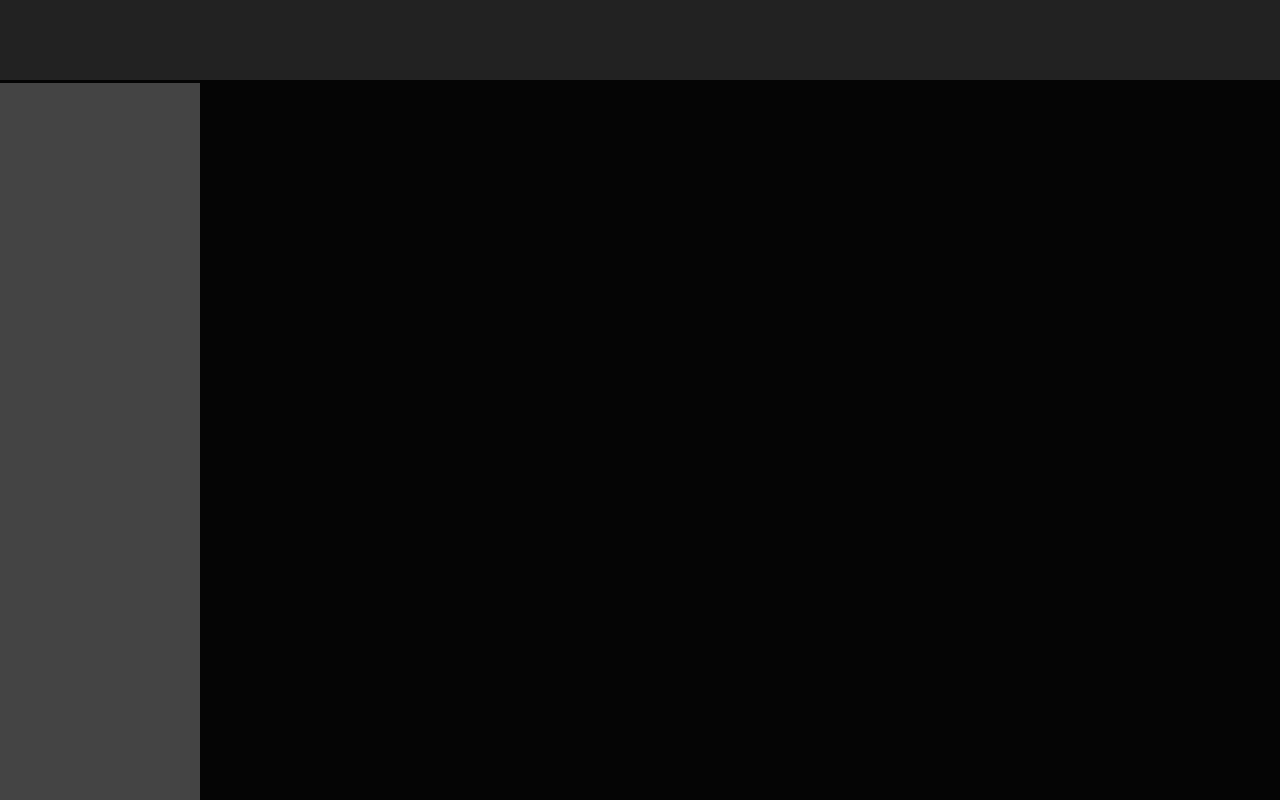
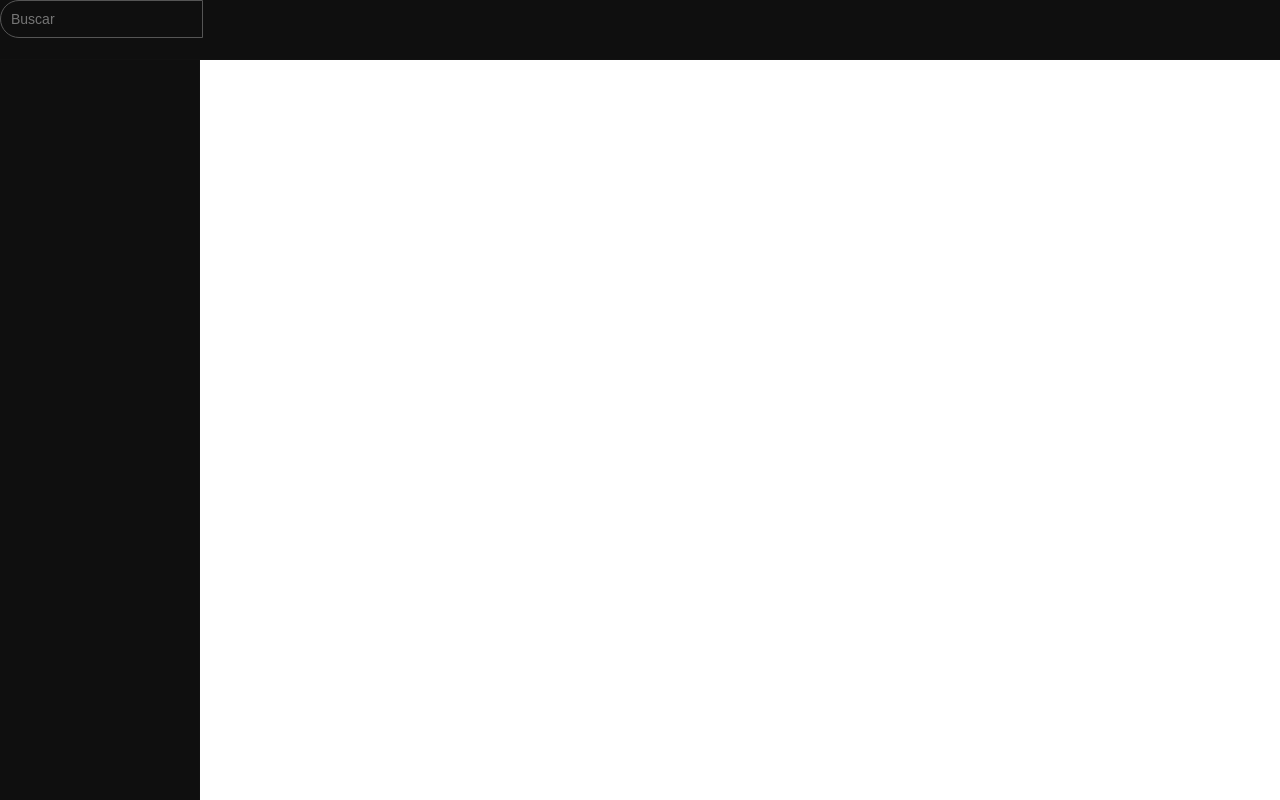
Before and after one commit to YariangelAray/Grid, a plain HTML site: page vistas/youtube.html in a window 1280 px wide. Drawn offline with Linux system fonts and the light colour scheme.

Commit message:
estructuraArreglo

```diff
--- a/css/youtube.css
+++ b/css/youtube.css
@@ -4,27 +4,51 @@
   box-sizing: border-box;
 }
 
+:root{
+  --fondo: #0f0f0f;
+  --letras-color: #cfcfcf;
+  --borde-ligero-color: #111;
+  --borde-ligero: 1px solid var(--borde-ligero-color);
+  --bordes-color: #555;
+  --azul: #1c62b9;
+}
+
 .content{
   height: 100vh;
-  background-color: #050505;
+  background-color: #fff;
   display: grid;
-  grid: 80px 1fr / 200px 1fr;
+  grid: 60px 1fr / 200px 1fr;
   grid-template-areas:
   'header header'
   'sidebar main';
-  gap: 3px 0;
 }
 .header{
   grid-area: header;
-  background-color: #222;
+  background-color: var(--fondo);
+  border-bottom: var(--borde-ligero);
+}
+
+.busqueda__ingresar{
+  background-color: var(--fondo);
+  padding: 10px;
+  border: 1px solid var(--bordes-color);
+  font-size: 14px;
+  border-radius: 100px 0px 0px 100px;
+  color: #fff;
+}
+.busqueda__ingresar:focus{
+  outline: none;
+  border: 1px solid var(--azul);
 }
 .sidebar{
   grid-area: sidebar;
-  background-color: #444;
+  background-color: var(--fondo);
   display: grid;
   grid-template-rows: repeat(3, 1fr);
   grid-template-columns: 1fr;
+  border-right: var(--borde-ligero);
 }
+
 .main{
   grid-area: main;
 }
--- a/vistas/youtube.html
+++ b/vistas/youtube.html
@@ -1,13 +1,28 @@
 <!DOCTYPE html>
-<html lang="en">
+<html lang="es">
 <head>
   <meta charset="UTF-8">
   <meta name="viewport" content="width=device-width, initial-scale=1.0">
   <link rel="stylesheet" href="/css/youtube.css">
-  <title>Document</title>
+  <title>YouTube</title>
 </head>
 <body class="content">
-  <header class="header"></header>
+  <!-- ENCABEZADO -->
+  <header class="header">
+    <div class="header__icono-logo">
+
+    </div>
+    <div class="header__busqueda">
+
+      <div class="busqueda__barra">
+        <input type="text" placeholder="Buscar" class="busqueda__ingresar">
+      </div>
+    </div>
+
+    <div class="header__iconos-perfil">
+
+    </div>
+  </header>
   <aside class="sidebar"></aside>
   <main class="main"></main>
 
```
